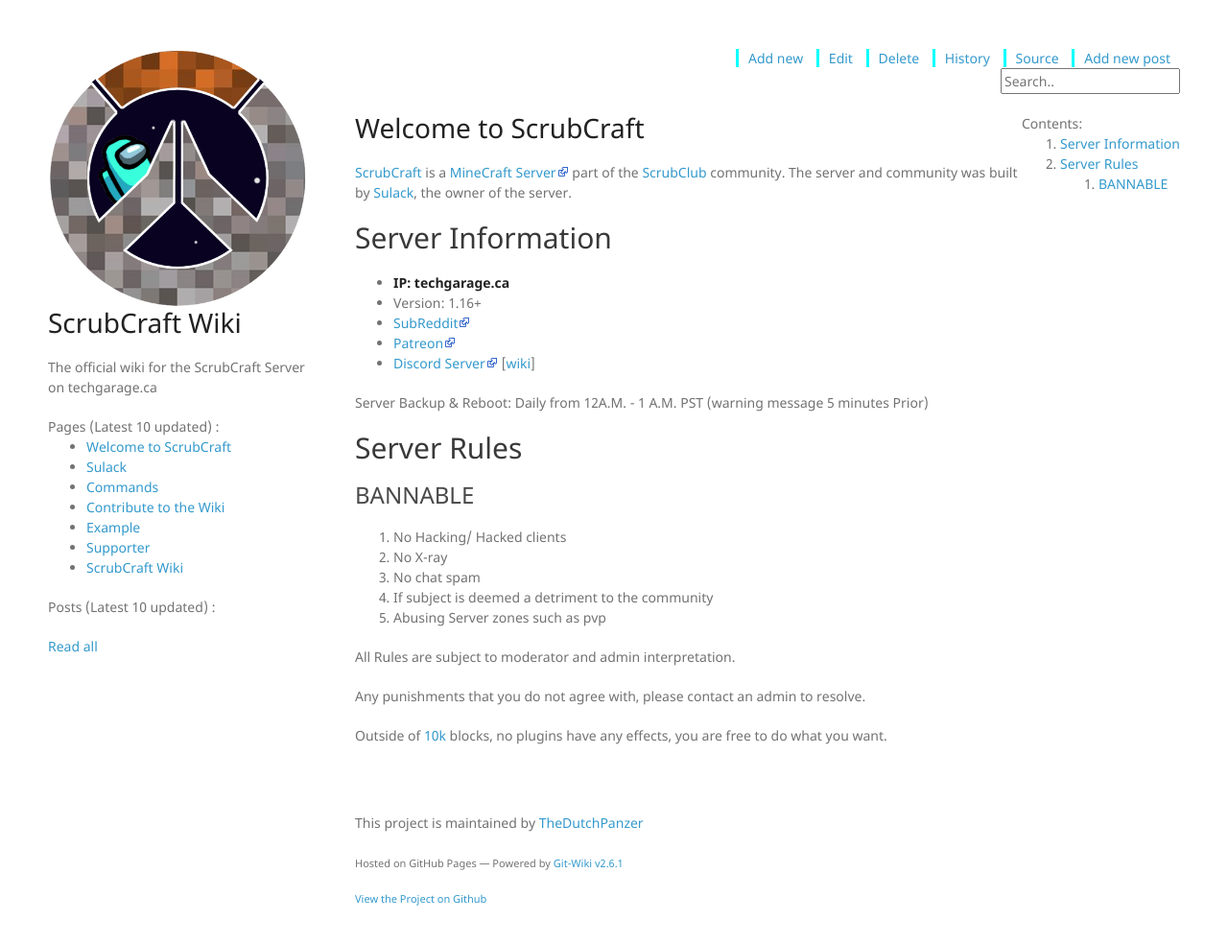
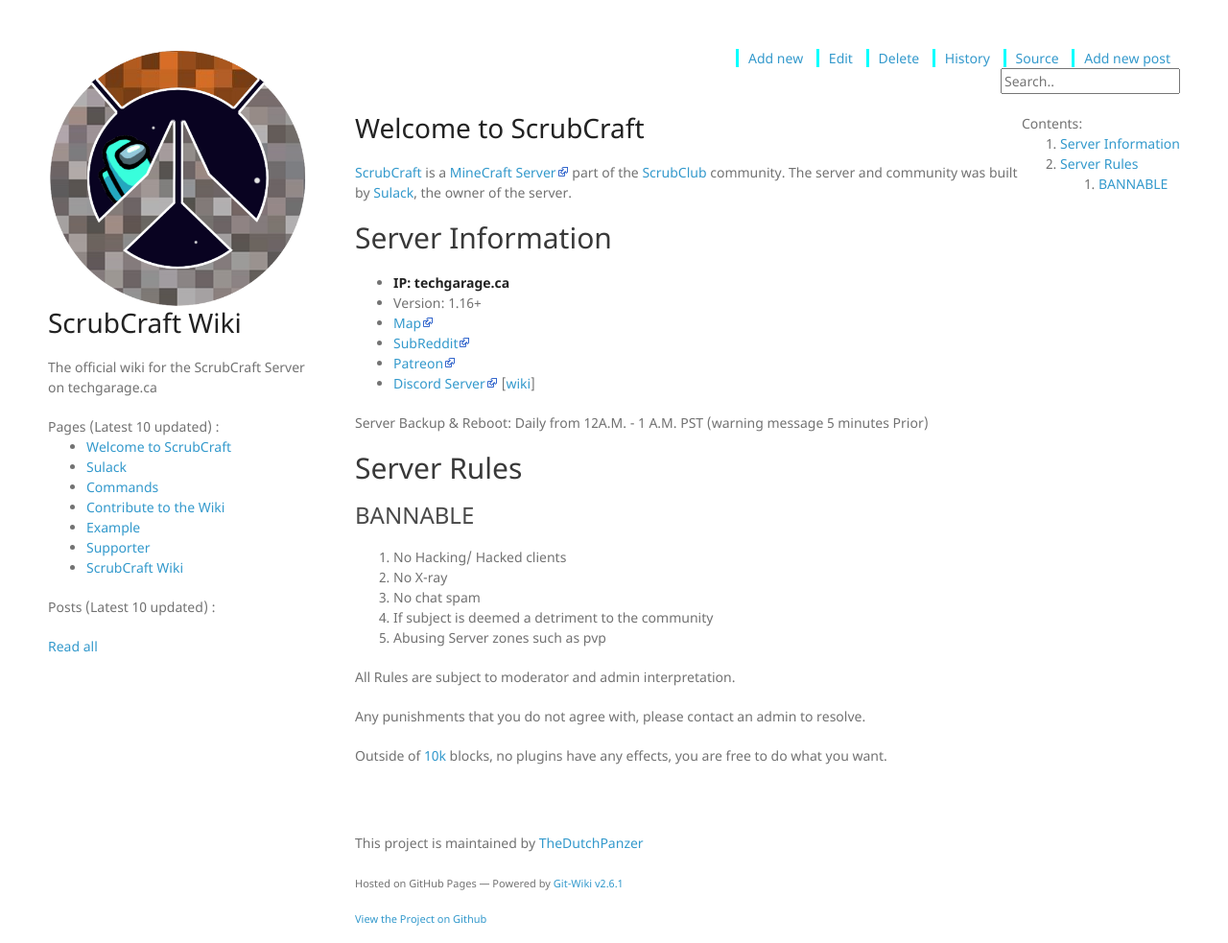
Before and after one commit to TheDutchPanzer/wiki, a Jekyll site: the page built from wiki/main_page.md, in a window 1280 px wide. Shown: the whole page at 96% size. Built offline with Jekyll 4.4.1, drawn with Linux system fonts in a browser that asks for light colours; nearby versions of some CDN libraries; our own code applies the rules of GitHub Pages for plain Markdown files; before the commit the page ends 962 px from its top, so only the background shows below that.

Commit message:
Add link to dynamap

```diff
--- a/wiki/main_page.md
+++ b/wiki/main_page.md
@@ -14,6 +14,7 @@
 
 - **IP: techgarage.ca**
 - Version: 1.16+
+- [Map](http://mcmap.techgarage.ca/)
 - [SubReddit](https://www.reddit.com/r/ScrubCraft/)
 - [Patreon](https://www.patreon.com/scrubclub)
 - [Discord Server](https://discord.gg/KhSpu8H8y8) [[wiki](discord)]
```
